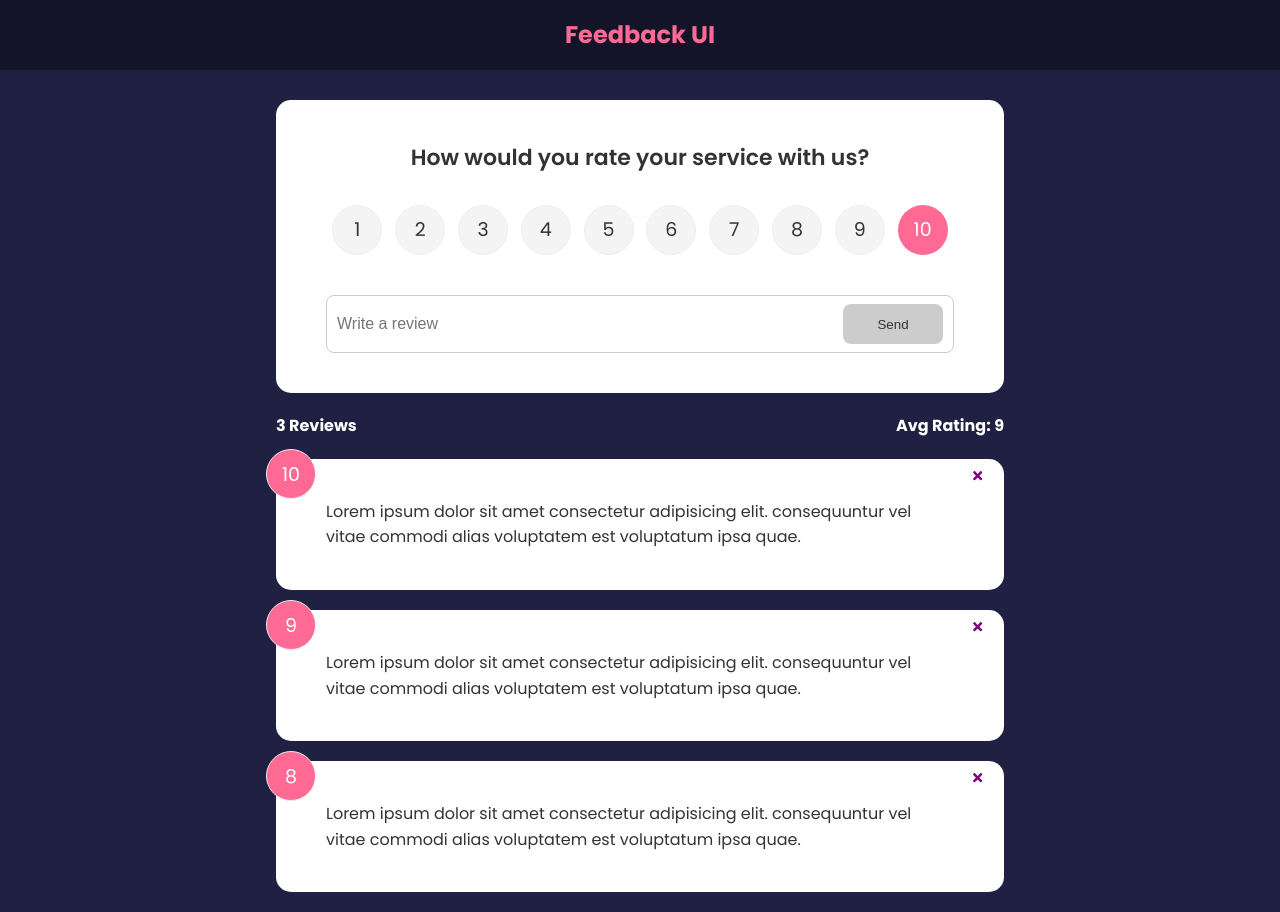
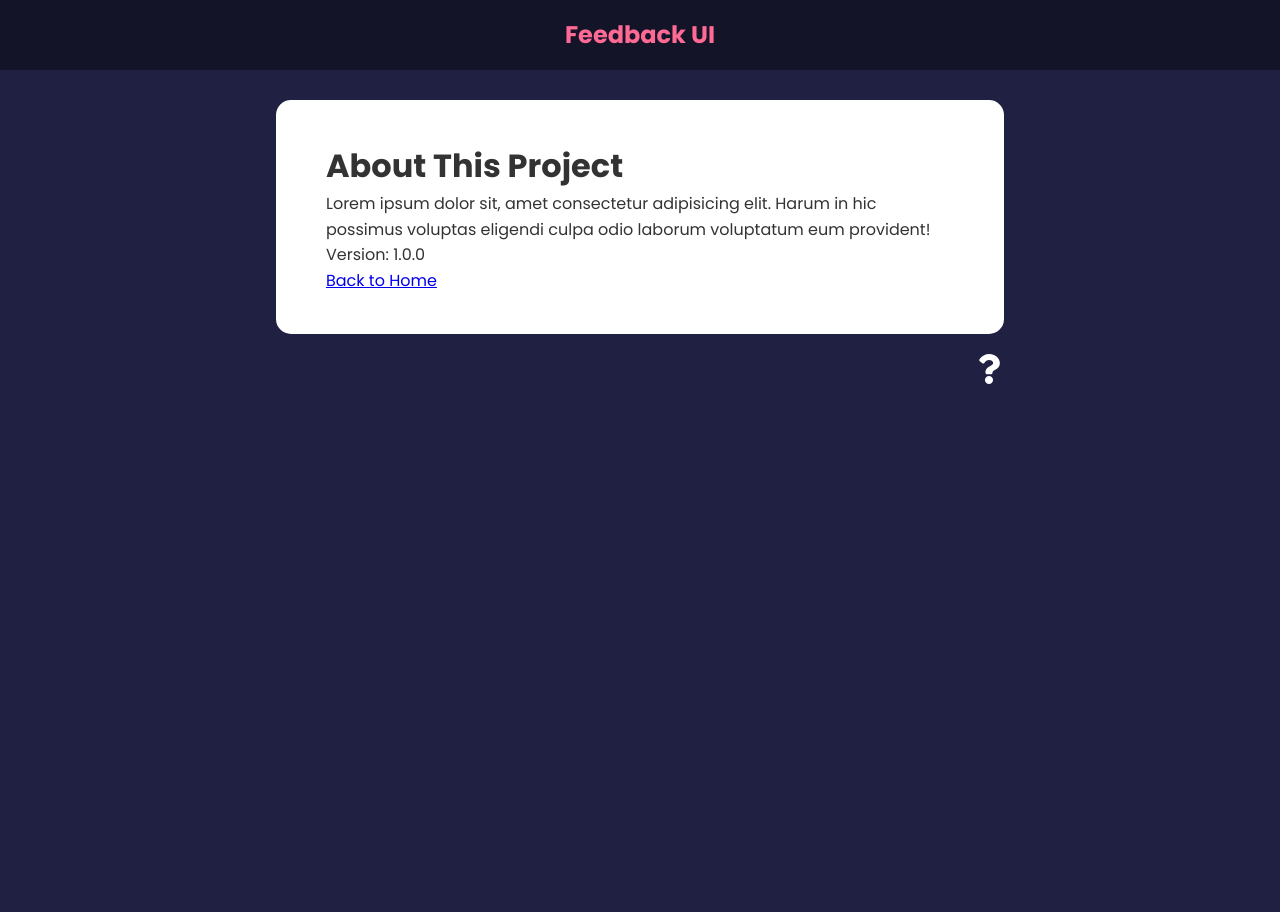
Before and after one commit to jfBiswajit/react-feedback-app, a React (Create React App) app: page /about in a window 1280 px wide. After the commit the page ends 800 px from the top, so only its background shows below. Built offline with nearby package versions, Linux system fonts and the light colour scheme.

Commit message:
Add: EPS-27

```diff
--- a/package.json
+++ b/package.json
@@ -10,6 +10,7 @@
     "react": "^18.1.0",
     "react-dom": "^18.1.0",
     "react-icons": "^4.4.0",
+    "react-router-dom": "^6.3.0",
     "react-scripts": "5.0.1",
     "uuid": "^8.3.2",
     "web-vitals": "^2.1.4"
--- a/src/App.js
+++ b/src/App.js
@@ -1,10 +1,13 @@
 import { v4 as uuidv4 } from 'uuid';
+import { BrowserRouter as Router, Route, Routes } from 'react-router-dom';
 import { useState } from 'react';
 import FeedbackForm from './components/FeedbackForm.jsx';
 import FeedbackList from './components/FeedbackList.jsx';
 import FeedbackStats from './components/FeedbackStats.jsx';
 import Header from './components/Header.jsx';
 import feedbackData from './data/FeedbackData';
+import AboutPage from './pages/AboutPage.jsx';
+import AboutIconLink from './components/AboutIconLink.jsx';
 
 function App() {
   const [feedback, setFeedback] = useState(feedbackData);
@@ -21,14 +24,29 @@
   };
 
   return (
-    <>
+    <Router>
       <Header />
       <div className='container'>
-        <FeedbackForm handleAdd={addFeedback} />
-        <FeedbackStats feedback={feedback} />
-        <FeedbackList handleDelete={deleteFeedback} feedback={feedback} />
+        <Routes>
+          <Route
+            exact
+            path='/'
+            element={
+              <>
+                <FeedbackForm handleAdd={addFeedback} />
+                <FeedbackStats feedback={feedback} />
+                <FeedbackList
+                  handleDelete={deleteFeedback}
+                  feedback={feedback}
+                />
+              </>
+            }
+          ></Route>
+          <Route path='/about' element={<AboutPage />} />
+        </Routes>
+        <AboutIconLink />
       </div>
-    </>
+    </Router>
   );
 }
 
--- /dev/null
+++ b/src/components/AboutIconLink.jsx
@@ -0,0 +1,13 @@
+import { Link } from 'react-router-dom';
+import { FaQuestion } from 'react-icons/fa';
+
+function AboutIconLink() {
+  return (
+    <div className='about-link'>
+      <Link to="/about">
+          <FaQuestion size={30}></FaQuestion>
+      </Link>
+    </div>
+  );
+}
+export default AboutIconLink;
--- a/src/components/FeedbackForm.jsx
+++ b/src/components/FeedbackForm.jsx
@@ -1,6 +1,6 @@
 import { useState } from 'react';
-import Button from '../shared/Button';
-import Card from '../shared/Card';
+import Button from './shared/Button';
+import Card from './shared/Card';
 import RatingSelect from './RatingSelect';
 
 function FeedbackForm({handleAdd}) {
--- a/src/components/FeedbackItem.jsx
+++ b/src/components/FeedbackItem.jsx
@@ -1,5 +1,5 @@
 import { FaTimes } from 'react-icons/fa';
-import Card from '../shared/Card';
+import Card from './shared/Card';
 
 function FeedbackItem({ item, handleDelete }) {
   return (
--- /dev/null
+++ b/src/pages/AboutPage.jsx
@@ -0,0 +1,19 @@
+import { Link } from 'react-router-dom';
+import Card from '../components/shared/Card';
+
+function AboutPage() {
+  return (
+    <Card>
+      <h1>About This Project</h1>
+      <p>
+        Lorem ipsum dolor sit, amet consectetur adipisicing elit. Harum in hic
+        possimus voluptas eligendi culpa odio laborum voluptatum eum provident!
+      </p>
+      <p>Version: 1.0.0</p>
+      <p>
+        <Link to='/'>Back to Home</Link>
+      </p>
+    </Card>
+  );
+}
+export default AboutPage;
```
Also changed, not shown: src/components/shared/Button.jsx (renamed from src/shared/Button.jsx), src/components/shared/Card.jsx (renamed from src/shared/Card.jsx), 1 other file (tests, documents, lock files or other folders).
